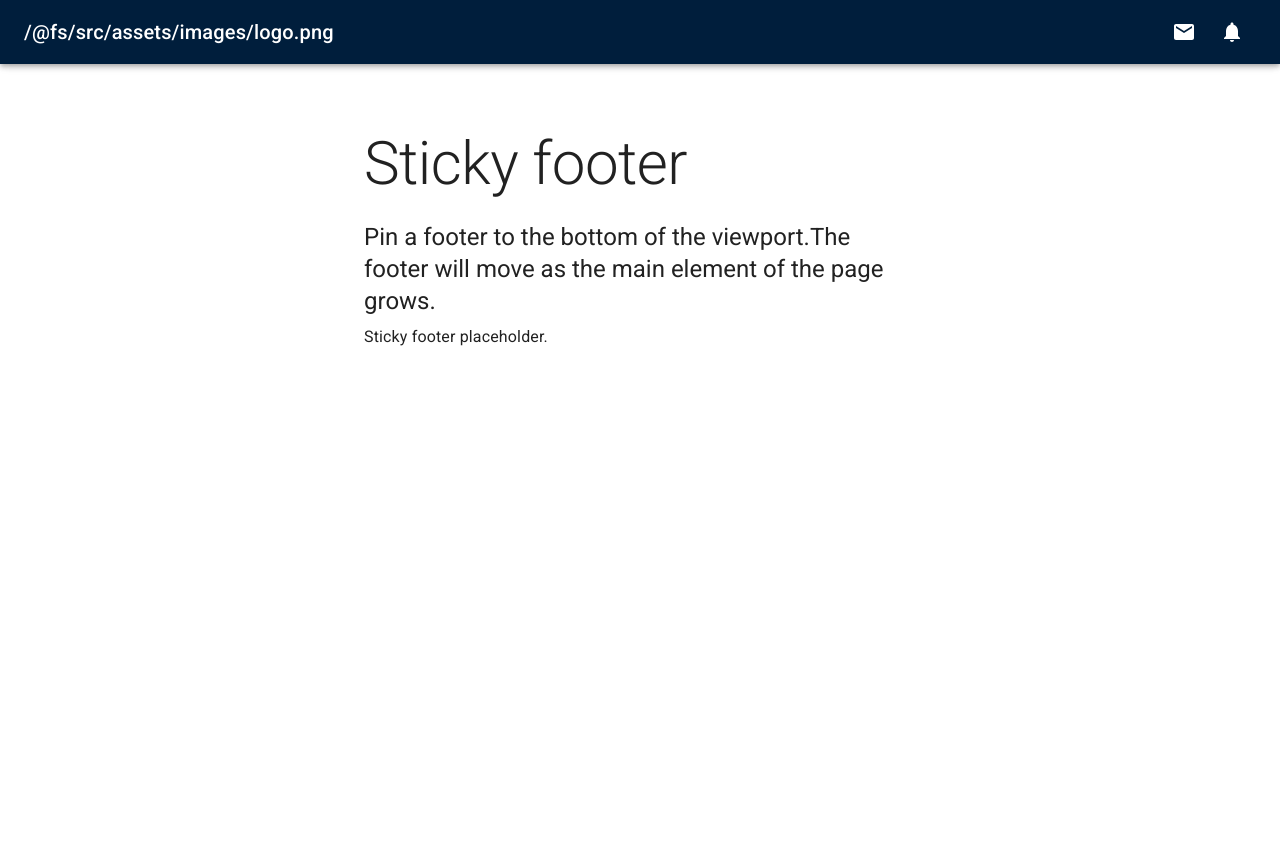
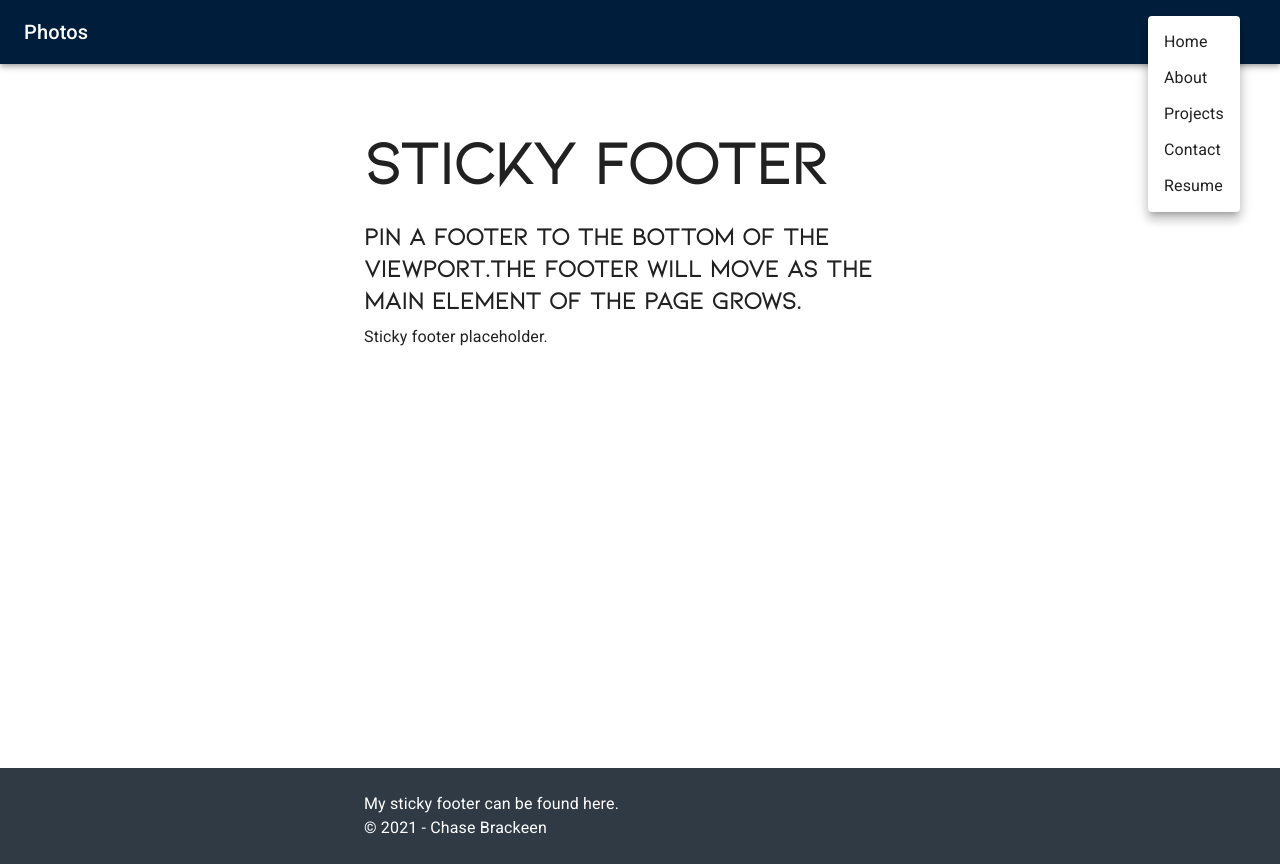
Before and after one commit to Chasetopher/React-Portfolio, a React (Create React App) app: page / in a window 1280 px wide. Both pictures are taken after a click on the button "menu". Built offline with nearby package versions, Linux system fonts and the light colour scheme.

Commit message:
refactored nav bar

```diff
--- a/package.json
+++ b/package.json
@@ -3,6 +3,8 @@
   "version": "0.1.0",
   "private": true,
   "dependencies": {
+    "@emotion/react": "^11.5.0",
+    "@emotion/styled": "^11.3.0",
     "@fontsource/roboto": "^4.5.1",
     "@mui/icons-material": "^5.0.5",
     "@mui/material": "^5.0.6",
--- a/src/components/Footer/index.js
+++ b/src/components/Footer/index.js
@@ -38,13 +38,12 @@ const Footer = () => {
         <Typography variant="body1">Sticky footer placeholder.</Typography>
       </Container>
       <Box
-
         component="footer"
         sx={{
           py: 3,
           px: 2,
           mt: 'auto',
-          // backgroundColor: '#2F3A45'
+          backgroundColor: '#2F3A45'
         }}
       >
         <Container maxWidth="sm">
--- a/src/components/Nav/index.js
+++ b/src/components/Nav/index.js
@@ -4,128 +4,205 @@ import logo from '../../assets/images/logo.png';
 import AppBar from '@mui/material/AppBar';
 import Box from '@mui/material/Box';
 import Toolbar from '@mui/material/Toolbar';
+import Typography from '@mui/material/Typography';
 import IconButton from '@mui/material/IconButton';
-import Typography from '@mui/material/Typography';
-import Badge from '@mui/material/Badge';
+import MenuIcon from '@mui/icons-material/Menu';
 import MenuItem from '@mui/material/MenuItem';
 import Menu from '@mui/material/Menu';
-import MailIcon from '@mui/icons-material/Mail';
-import NotificationsIcon from '@mui/icons-material/Notifications';
-import MoreIcon from '@mui/icons-material/MoreVert';
+import Button from '@mui/material/Button';
+
 //MATERIAL UI END//
 
-const Nav = () => {
+export default function MenuAppBar() {
 
-  const [mobileMoreAnchorEl, setMobileMoreAnchorEl] = React.useState(null);
+  const [anchorEl, setAnchorEl] = React.useState(null);
 
-  const isMobileMenuOpen = Boolean(mobileMoreAnchorEl);
-
-  const handleMobileMenuClose = () => {
-    setMobileMoreAnchorEl(null);
+  const handleMenu = (event) => {
+    setAnchorEl(event.currentTarget);
   };
 
-  const handleMobileMenuOpen = (event) => {
-    setMobileMoreAnchorEl(event.currentTarget);
+  const handleClose = () => {
+    setAnchorEl(null);
   };
 
-  const menuId = 'primary-search-account-menu';
-  const renderMenu = (
-    <Menu
-      id={menuId}
-      keepMounted
-      transformOrigin={{
-        vertical: 'top',
-        horizontal: 'right',
-      }}
-    >
-    </Menu>
-  );
-
-  const mobileMenuId = 'primary-search-account-menu-mobile';
-  const renderMobileMenu = (
-    <Menu
-      anchorEl={mobileMoreAnchorEl}
-      anchorOrigin={{
-        vertical: 'top',
-        horizontal: 'right',
-      }}
-      id={mobileMenuId}
-      keepMounted
-      transformOrigin={{
-        vertical: 'top',
-        horizontal: 'right',
-      }}
-      open={isMobileMenuOpen}
-      onClose={handleMobileMenuClose}
-    >
-      <MenuItem>
-        <IconButton size="large" color="inherit">
-
-            <MailIcon />
-
-        </IconButton>
-        <p>Messages</p>
-      </MenuItem>
-      <MenuItem>
-        <IconButton
-          size="large"
-          color="inherit"
-        >
-          <Badge>
-            <NotificationsIcon />
-          </Badge>
-        </IconButton>
-        <p>Notifications</p>
-      </MenuItem>
-    </Menu>
-  );
-
-    return (
-        <Box sx={{ flexGrow: 1 }}>
-        <AppBar position="sticky">
-          <Toolbar>
-            <Typography
-              variant="h6"
-              noWrap
-              component="div"
-              sx={{ display: { xs: 'none', sm: 'block' } }}
-            >
-              {logo}
-            </Typography>
-            <Box sx={{ flexGrow: 1 }} />
-            <Box sx={{ display: { xs: 'none', md: 'flex' } }}>
-              <IconButton size="large" color="inherit">
-                <Badge>
-                  <MailIcon />
-                </Badge>
-              </IconButton>
+  return (
+    <Box sx={{ flexGrow: 1 }}>
+      <AppBar position="static">
+        <Toolbar>
+          <Typography variant="h6" component="div" sx={{ flexGrow: 1 }}>
+            Photos
+          </Typography>
+            <div>
               <IconButton
                 size="large"
+                edge="start"
                 color="inherit"
+                aria-label="menu"
+                sx={{ mr: 2 }}
+                onClick={handleMenu}
               >
-                <Badge>
-                  <NotificationsIcon />
-                </Badge>
+                <MenuIcon />
               </IconButton>
-            </Box>
-            <Box sx={{ display: { xs: 'flex', md: 'none' } }}>
-              <IconButton
-                size="large"
-                aria-label="show more"
-                aria-controls={mobileMenuId}
-                aria-haspopup="true"
-                onClick={handleMobileMenuOpen}
-                color="inherit"
+              <Menu
+                id="menu-appbar"
+                anchorEl={anchorEl}
+                anchorOrigin={{
+                  vertical: 'top',
+                  horizontal: 'right',
+                }}
+                keepMounted
+                transformOrigin={{
+                  vertical: 'top',
+                  horizontal: 'right',
+                }}
+                open={Boolean(anchorEl)}
+                onClose={handleClose}
               >
-                <MoreIcon />
-              </IconButton>
-            </Box>
-          </Toolbar>
-        </AppBar>
-        {renderMobileMenu}
-        {renderMenu}
-      </Box>
-    )
+                <MenuItem onClick={handleClose}>Home</MenuItem>
+                <MenuItem onClick={handleClose}>About</MenuItem>
+                <MenuItem onClick={handleClose}>Projects</MenuItem>
+                <MenuItem onClick={handleClose}>Contact</MenuItem>
+                <MenuItem onClick={handleClose}>Resume</MenuItem>
+              </Menu>
+            </div>
+        </Toolbar>
+      </AppBar>
+    </Box>
+  );
 }
 
-export default Nav;
+
+/* <Button color="inherit">About</Button>
+<Button color="inherit">Projects</Button>
+<Button color="inherit">Contact</Button>
+<Button color="inherit">Resume</Button> */
+
+
+
+
+// import AppBar from '@mui/material/AppBar';
+// import Box from '@mui/material/Box';
+// import Toolbar from '@mui/material/Toolbar';
+// import IconButton from '@mui/material/IconButton';
+// import Typography from '@mui/material/Typography';
+// import Badge from '@mui/material/Badge';
+// import MenuItem from '@mui/material/MenuItem';
+// import Menu from '@mui/material/Menu';
+// import MailIcon from '@mui/icons-material/Mail';
+// import NotificationsIcon from '@mui/icons-material/Notifications';
+// import MoreIcon from '@mui/icons-material/MoreVert';
+
+// const Nav = () => {
+
+//   const [mobileMoreAnchorEl, setMobileMoreAnchorEl] = React.useState(null);
+
+//   const isMobileMenuOpen = Boolean(mobileMoreAnchorEl);
+
+//   const handleMobileMenuClose = () => {
+//     setMobileMoreAnchorEl(null);
+//   };
+
+//   const handleMobileMenuOpen = (event) => {
+//     setMobileMoreAnchorEl(event.currentTarget);
+//   };
+
+//   const menuId = 'primary-search-account-menu';
+//   const renderMenu = (
+//     <Menu
+//       id={menuId}
+//       keepMounted
+//       transformOrigin={{
+//         vertical: 'top',
+//         horizontal: 'right',
+//       }}
+//     >
+//     </Menu>
+//   );
+
+//   const mobileMenuId = 'primary-search-account-menu-mobile';
+//   const renderMobileMenu = (
+//     <Menu
+//       anchorEl={mobileMoreAnchorEl}
+//       anchorOrigin={{
+//         vertical: 'top',
+//         horizontal: 'right',
+//       }}
+//       id={mobileMenuId}
+//       keepMounted
+//       transformOrigin={{
+//         vertical: 'top',
+//         horizontal: 'right',
+//       }}
+//       open={isMobileMenuOpen}
+//       onClose={handleMobileMenuClose}
+//     >
+//       <MenuItem>
+//         <IconButton size="large" color="inherit">
+
+//             <MailIcon />
+
+//         </IconButton>
+//         <p>Messages</p>
+//       </MenuItem>
+//       <MenuItem>
+//         <IconButton
+//           size="large"
+//           color="inherit"
+//         >
+//           <Badge>
+//             <NotificationsIcon />
+//           </Badge>
+//         </IconButton>
+//         <p>Notifications</p>
+//       </MenuItem>
+//     </Menu>
+//   );
+
+//     return (
+//         <Box sx={{ flexGrow: 1 }}>
+//         <AppBar position="sticky">
+//           <Toolbar>
+//             <Typography
+//               variant="h6"
+//               noWrap
+//               component="div"
+//               sx={{ display: { xs: 'none', sm: 'block' } }}
+//             >
+//               {logo}
+//             </Typography>
+//             <Box sx={{ flexGrow: 1 }} />
+//             <Box sx={{ display: { xs: 'none', md: 'flex' } }}>
+//               <IconButton size="large" color="inherit">
+//                 <Badge>
+//                   <MailIcon />
+//                 </Badge>
+//               </IconButton>
+//               <IconButton
+//                 size="large"
+//                 color="inherit"
+//               >
+//                 <Badge>
+//                   <NotificationsIcon />
+//                 </Badge>
+//               </IconButton>
+//             </Box>
+//             <Box sx={{ display: { xs: 'flex', md: 'none' } }}>
+//               <IconButton
+//                 size="large"
+//                 aria-label="show more"
+//                 aria-controls={mobileMenuId}
+//                 aria-haspopup="true"
+//                 onClick={handleMobileMenuOpen}
+//                 color="inherit"
+//               >
+//                 <MoreIcon />
+//               </IconButton>
+//             </Box>
+//           </Toolbar>
+//         </AppBar>
+//         {renderMobileMenu}
+//         {renderMenu}
+//       </Box>
+//     )
+// }
+// export default Nav;
--- a/src/index.css
+++ b/src/index.css
@@ -29,30 +29,10 @@ code {
     monospace;
 }
 
-/* NAVBAR START */
+/* TITLE FONTS */
 
-.nav-font {
-  font-family: 'kionaregular';
-  font-weight: bolder;
-  font-style: normal;
-  font-size: x-large;
+h1, h2, h3 {
+  font-family: 'kionaregular' !important;
+  font-weight: bolder !important;
+  font-style: normal !important;
 }
-
-.navbar {
-  padding-right: 100px;
-  padding-left: 100px;
-}
-
-.nav-link {
-  margin-right: 25px;
-}
-
-
-
-/* NAVBAR END */
-
-/* BODY */
-
-body {
-  background-color: gb(0, 30, 60);
-}
```
Also changed, not shown: 1 other file (tests, documents, lock files or other folders).
